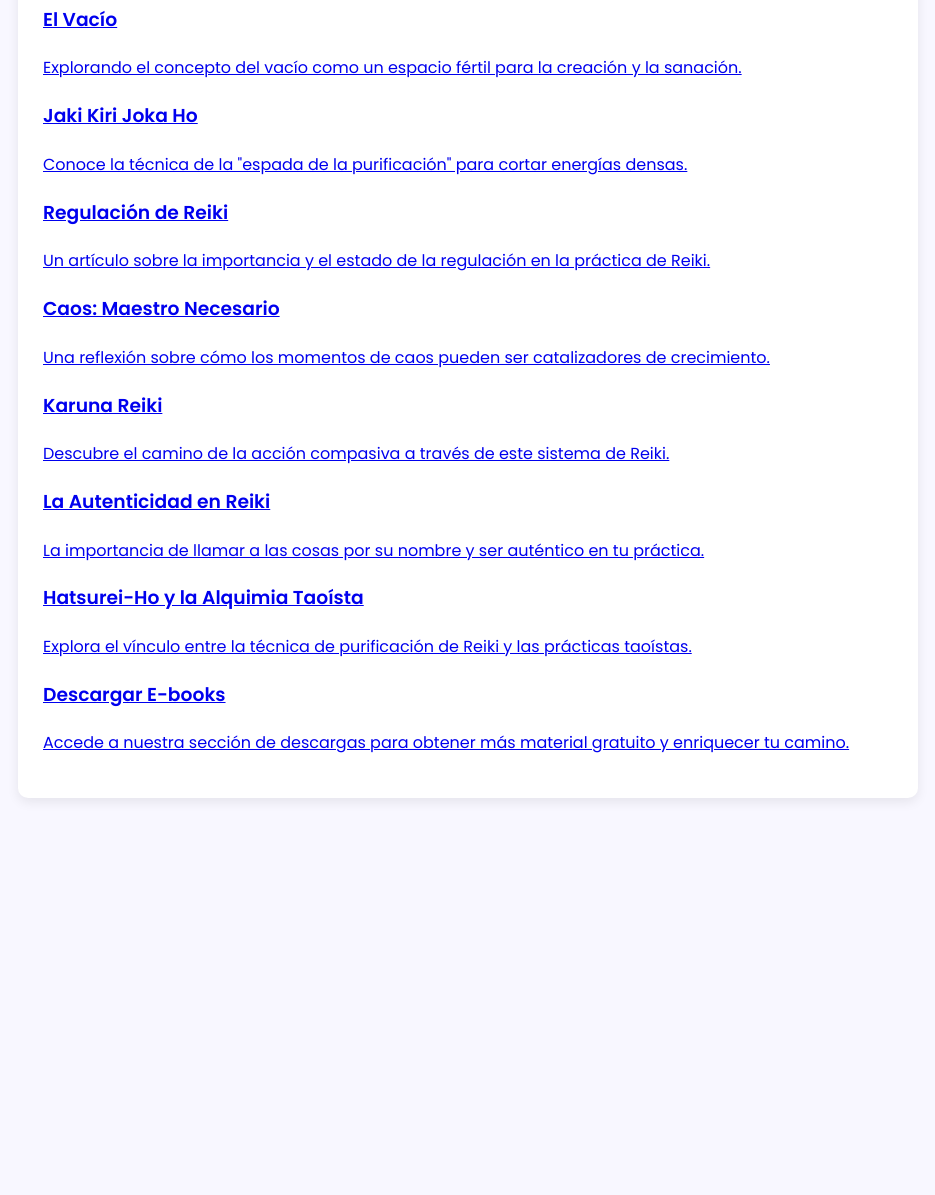
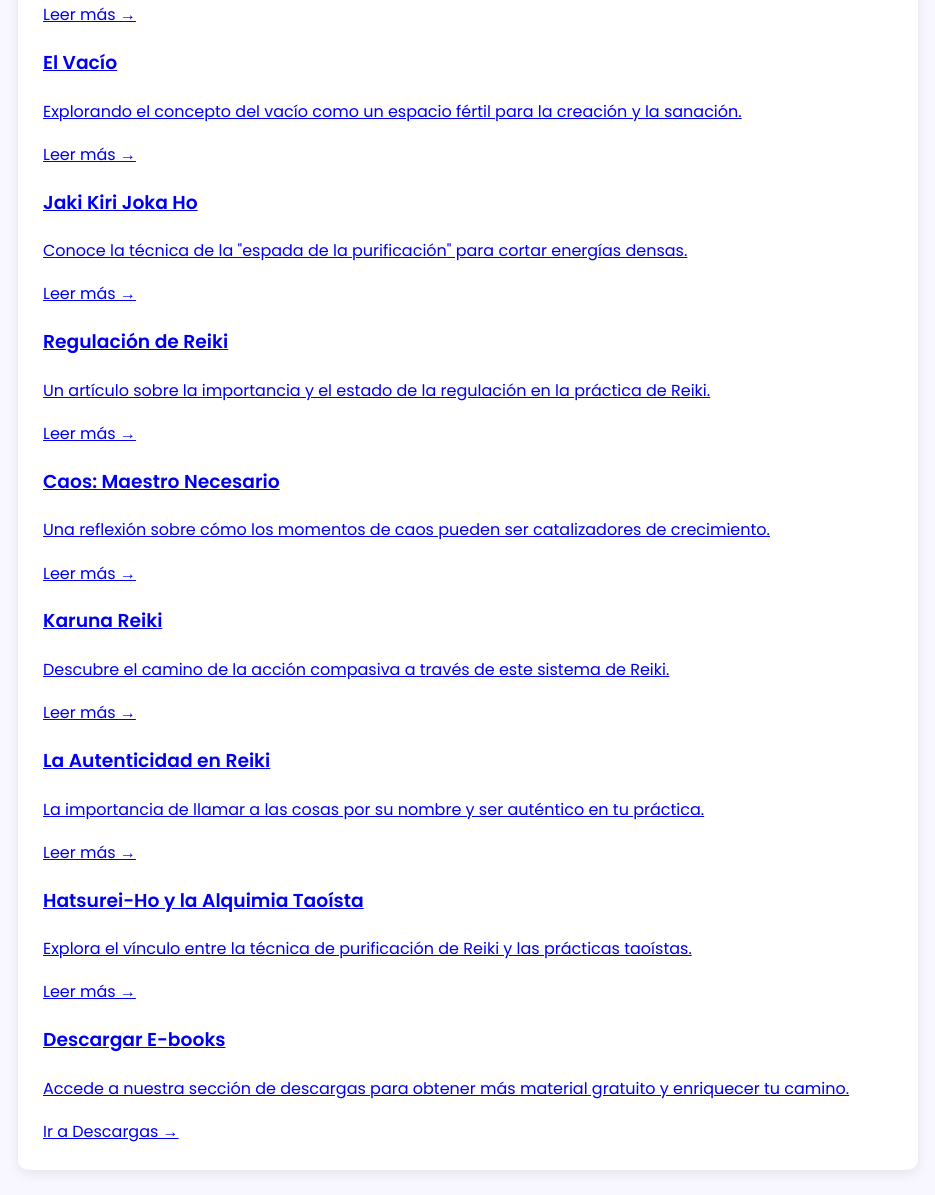
Before and after one commit to Marisha200/shoden, a plain HTML site: page extras.html in a window 1280 px wide. Shown: the part 513-1708 px from the top of the page, without its empty margins (172-1107 px from the left). Before the commit the page ends 1336 px from the top, so only its background shows below. Drawn offline with Linux system fonts and the light colour scheme.

Commit message:
Update extras.html

```diff
--- a/extras.html
+++ b/extras.html
@@ -25,40 +25,67 @@
             <div class="blog-grid">
                 <!-- Los enlaces se abren en una nueva pestaña -->
                 <a href="https://www.rinconzen.com.ar/post/solo-por-hoy-no-te-enojes-una-mirada-saludable-e-integradora" target="_blank" class="blog-card">
+                    <div>
                         <h3>Solo por hoy no te enojes</h3>
                         <p>Una mirada saludable e integradora sobre el primer principio de Reiki.</p>
+                    </div>
+                    <span class="read-more">Leer más →</span>
                 </a>
                 <a href="https://www.rinconzen.com.ar/post/el-vacío" target="_blank" class="blog-card">
+                    <div>
                         <h3>El Vacío</h3>
                         <p>Explorando el concepto del vacío como un espacio fértil para la creación y la sanación.</p>
+                    </div>
+                    <span class="read-more">Leer más →</span>
                 </a>
                 <a href="https://www.rinconzen.com.ar/post/jaki-kiri-joka-ho-la-espada-de-la-purificación-energética" target="_blank" class="blog-card">
+                    <div>
                         <h3>Jaki Kiri Joka Ho</h3>
                         <p>Conoce la técnica de la "espada de la purificación" para cortar energías densas.</p>
+                    </div>
+                    <span class="read-more">Leer más →</span>
                 </a>
                 <a href="https://www.rinconzen.com.ar/post/regulación-de-reiki" target="_blank" class="blog-card">
+                    <div>
                         <h3>Regulación de Reiki</h3>
                         <p>Un artículo sobre la importancia y el estado de la regulación en la práctica de Reiki.</p>
+                    </div>
+                    <span class="read-more">Leer más →</span>
                 </a>
                  <a href="https://www.rinconzen.com.ar/post/caos-maestro-necesario" target="_blank" class="blog-card">
+                    <div>
                         <h3>Caos: Maestro Necesario</h3>
                         <p>Una reflexión sobre cómo los momentos de caos pueden ser catalizadores de crecimiento.</p>
+                    </div>
+                    <span class="read-more">Leer más →</span>
                 </a>
                  <a href="https://www.rinconzen.com.ar/post/karuna-reiki-el-camino-de-la-acción-compasiva" target="_blank" class="blog-card">
+                    <div>
                         <h3>Karuna Reiki</h3>
                         <p>Descubre el camino de la acción compasiva a través de este sistema de Reiki.</p>
+                    </div>
+                    <span class="read-more">Leer más →</span>
                 </a>
                 <a href="https://www.rinconzen.com.ar/post/las-cosas-por-su-nombre-la-autenticidad-en-reiki" target="_blank" class="blog-card">
+                    <div>
                         <h3>La Autenticidad en Reiki</h3>
                         <p>La importancia de llamar a las cosas por su nombre y ser auténtico en tu práctica.</p>
+                    </div>
+                    <span class="read-more">Leer más →</span>
                 </a>
                 <a href="https://www.rinconzen.com.ar/post/hatsurei-ho-el-vínculo-entre-reiki-y-la-alquimia-taoísta" target="_blank" class="blog-card">
+                    <div>
                         <h3>Hatsurei-Ho y la Alquimia Taoísta</h3>
                         <p>Explora el vínculo entre la técnica de purificación de Reiki y las prácticas taoístas.</p>
+                    </div>
+                    <span class="read-more">Leer más →</span>
                 </a>
                 <a href="https://www.rinconzen.com.ar/descargas" target="_blank" class="blog-card">
+                    <div>
                         <h3>Descargar E-books</h3>
                         <p>Accede a nuestra sección de descargas para obtener más material gratuito y enriquecer tu camino.</p>
+                    </div>
+                    <span class="read-more">Ir a Descargas →</span>
                 </a>
             </div>
         </section>
```
Lines whose indentation alone changed are shown as unchanged.
